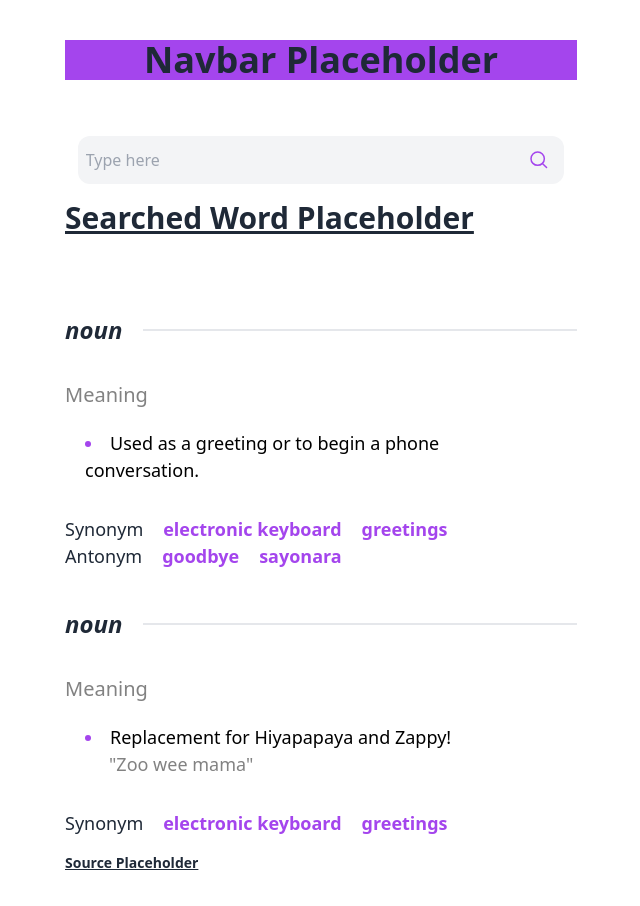
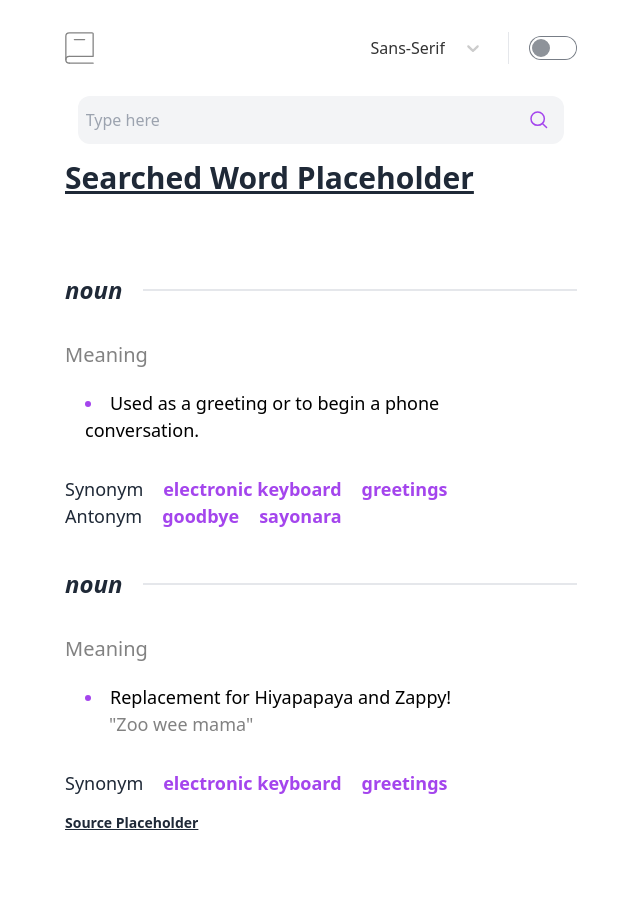
Before and after one commit to CSweetman/feMentor-dictionary-app, a React (Vite) app: page / in a window 1280 px wide. Shown: the top 906 px of the page, without its empty margins (319-959 px from the left). After the commit the page ends 873 px from the top, so only its background shows below. Built offline with nearby package versions, Linux system fonts and the light colour scheme.

Commit message:
Fleshed out dropdown in navbar and most of the navbar. Added axios to repo to prepare for fetching api data

```diff
--- a/package.json
+++ b/package.json
@@ -9,9 +9,11 @@
     "preview": "vite preview"
   },
   "dependencies": {
+    "axios": "^1.3.2",
     "daisyui": "^2.50.0",
     "react": "^18.2.0",
-    "react-dom": "^18.2.0"
+    "react-dom": "^18.2.0",
+    "react-select": "^5.7.0"
   },
   "devDependencies": {
     "@types/react": "^18.0.27",
--- a/src/App.tsx
+++ b/src/App.tsx
@@ -1,10 +1,8 @@
-import Category from "./components/Category";
 import DictionaryPage from "./Pages/DictionaryPage";
 
 export default function App() {
   return (
-    <div className="w-[40vw] h-[100vh] flex flex-col items-center m-auto">
+
       <DictionaryPage></DictionaryPage>
-    </div>
   )
 }
--- a/src/Pages/DictionaryPage.tsx
+++ b/src/Pages/DictionaryPage.tsx
@@ -1,14 +1,23 @@
-import React, { useState } from 'react'
+import React, { useEffect, useState } from 'react'
 import Category from '../components/Category'
+import Navbar from '../components/Navbar'
+
+export const fontNames = ['Sans', 'Serif', 'Mono'] as const;
+export type fonts = typeof fontNames[number]
 
 const DictionaryPage = () => {
+
+    const [font, setFont] = useState<string>("sans")
     const [search, setSearch] = useState("")
 
+    useEffect(() => {
+        console.log(font)
+    }, [font])
+
     return (
-        <div className='flex flex-col w-[100%] gap-4 mt-10'>
-            <h1 className="text-4xl font-bold bg-primary text-center mb-10">
-                Navbar Placeholder
-            </h1>
+        <div className="w-[40vw] h-[100vh] flex flex-col items-center m-auto">
+            <div className='flex flex-col w-[100%] gap-4 mt-8'>
+                <Navbar font={font} setFont={setFont}></Navbar>
                 <div className='flex w-[95%] m-auto max-h-12 grow-[2] bg-gray-100 rounded-xl focus-within:outline-primary focus-within:outline focus-within:outline-[1px]'>
                     <input type="text" placeholder="Type here" className=" h-12 bg-transparent px-2 flex-1 border-none focus:outline-none" />
                     <button className='bg-transparent pr-4 '><img src='src\assets\images\icon-search.svg'/></button>
@@ -22,17 +31,18 @@ const DictionaryPage = () => {
                     synonyms={["electronic keyboard", "greetings"]}
                     antonyms={["goodbye", "sayonara"]}
                     example={undefined}
-                fontName="sans" />
+                    fontName={font} />
                 <Category
                     name={'noun'}
                     definitions={["Replacement for Hiyapapaya and Zappy!"]}
                     synonyms={["electronic keyboard", "greetings"]}
                     antonyms={undefined}
                     example={"Zoo wee mama"}
-                fontName="serif" />
+                    fontName={font} />
                 <h1 className="text-sm font-bold underline mb-10">
                     Source Placeholder
                 </h1>
+            </div>
         </div>
 
     )
--- /dev/null
+++ b/src/components/Navbar.tsx
@@ -0,0 +1,69 @@
+import React, { useEffect, useState } from 'react'
+import Select, { StylesConfig } from 'react-select'
+import { fontNames } from '../Pages/DictionaryPage'
+
+interface NavbarProps {
+  font: string;
+    setFont: React.Dispatch<React.SetStateAction<string>>;
+}
+
+
+
+const Navbar = ({ font: currentFont, setFont }: NavbarProps) => {
+
+  const [toggle, setToggle] = useState<"primary" | "gray">("gray")
+
+  const handleToggle = () => {
+    setToggle("primary")
+  }
+
+  interface FontOption {
+    readonly value: string;
+    readonly label: string;
+  }
+
+  const colorStyles: StylesConfig<FontOption> = {
+    control: (styles: any) => ({ ...styles, outline: 'none', border: '0', boxShadow:'0'}),
+    option: (styles: any, { data, isDisabled, isFocused, isSelected }) => {
+      return {
+        ...styles, boxShadow: 'none', color: 'black', backgroundColor: undefined,
+        ':hover': { color: 'hsl(274, 82%, 60%)', boxShadow: 'none' },
+        ":active": {
+          ...styles[":active"],
+          backgroundColor: "none"
+      }
+      }
+    },
+    indicatorSeparator: (styles: any) => ({display:'none'})
+  }
+
+  const options = [
+    { value: 'sans', label: 'Sans-Serif' },
+    { value: 'serif', label: 'Serif' },
+    { value: 'mono', label: 'Mono'}
+  ]
+
+
+
+
+  useEffect(() => {
+  console.log(currentFont)
+  }, [currentFont])
+
+  return (
+    <div className='w-[100%] h-8 flex justify-between mb-4'>
+        <img src="src\assets\images\logo.svg" alt="" />
+        <div className='flex items-center gap-5'>
+
+
+        <Select options={options} defaultValue={options[0]} onChange={e => { if (e) setFont(e.value.toLowerCase()) }} styles={colorStyles}></Select>
+
+        <div className='border-l ml-[-3px] border-gray-200 h-[100%]'></div>
+        <input type="checkbox" className={`toggle toggle-primary`} onChange={handleToggle} />
+        </div>
+
+    </div>
+  )
+}
+
+export default Navbar
--- a/src/components/category.tsx
+++ b/src/components/category.tsx
@@ -12,7 +12,7 @@ interface categoryProps {
 
 const Category = ({name, definitions, example, synonyms, antonyms, fontName}: categoryProps) => {
   return (
-    <div className={`flex flex-col gap-8 font-${fontName} text-[18px] w-[100%]`}>
+    <div className={`flex flex-col gap-8 font-${fontName.toLowerCase()} text-[18px] w-[100%]`}>
       <div className='flex items-center mt-5'>
         <p className="flex-grow-0 mr-5 text-[24px] italic font-bold">{name}</p>
         <div className="flex-grow bg bg-gray-200 h-0.5"></div>
```
Also changed, not shown: 1 other file (tests, documents, lock files or other folders). Lines whose indentation alone changed are shown as unchanged.
